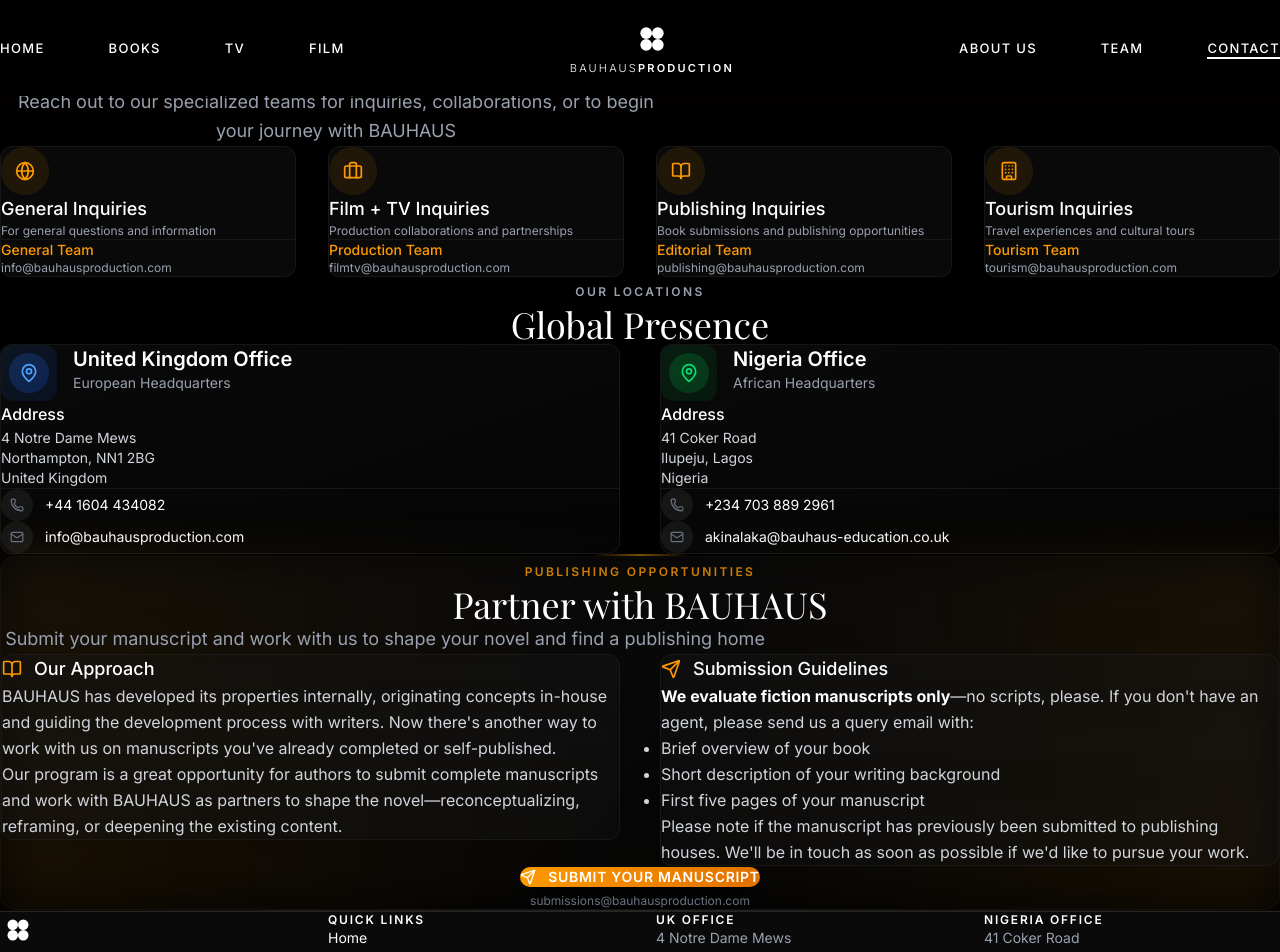
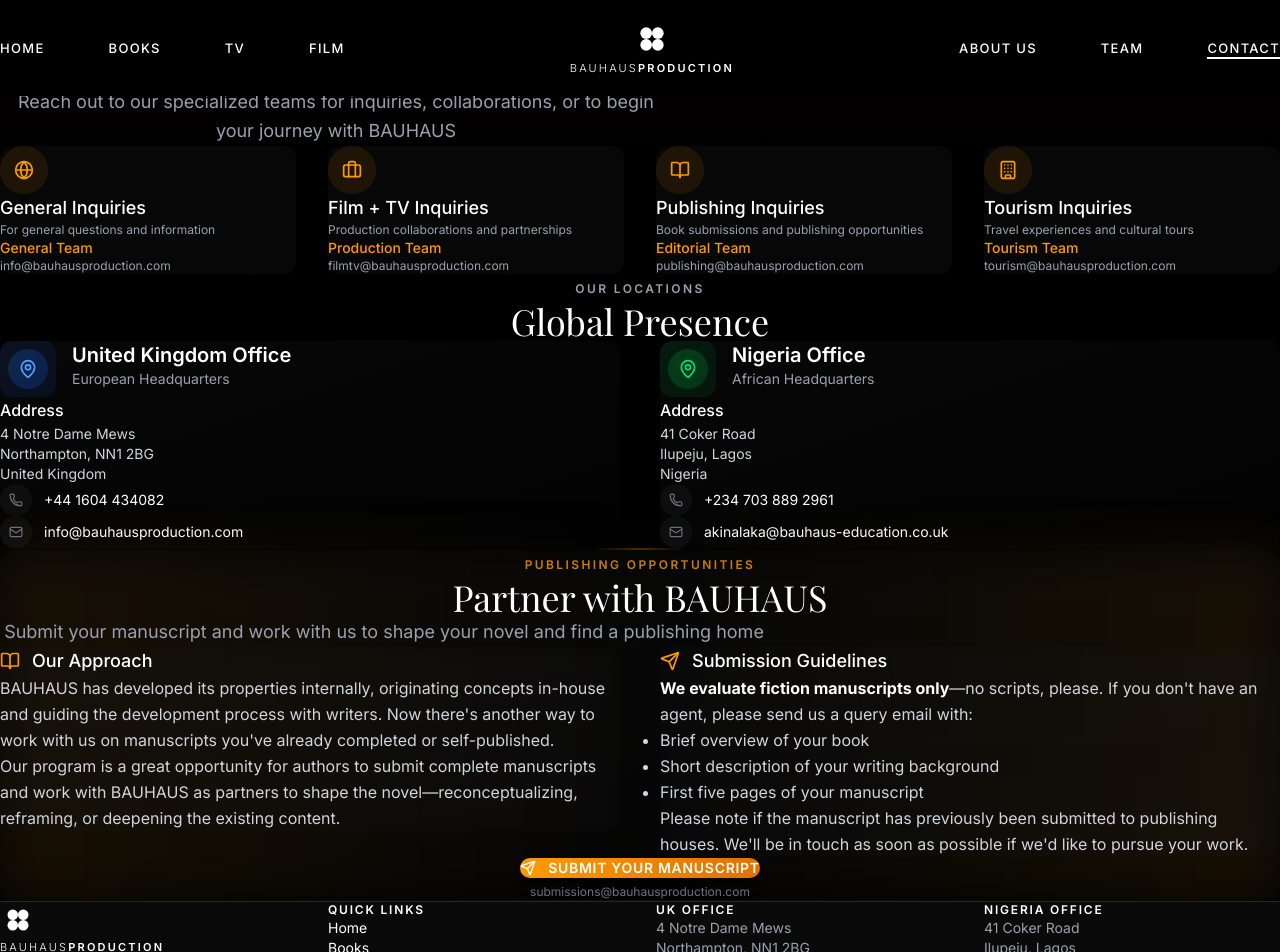
Before and after one commit to Phantom2006-dot/Alloycopysite, a React (Vite) app: page /contact in a window 1280 px wide. Shown: the top 952 px of the page. Built offline with nearby package versions, Linux system fonts and the light colour scheme; a web font is replaced by a local one.

Commit message:
Update Contact.jsx

```diff
--- a/src/pages/Contact.jsx
+++ b/src/pages/Contact.jsx
@@ -59,7 +59,7 @@
             </div>
           </div>
 
-          {/* Inquiry Cards Grid */}
+          {/* Inquiry Cards Grid - Borderless Design */}
           <div className="mb-16 md:mb-20 lg:mb-24">
             <div className="grid grid-cols-1 sm:grid-cols-2 lg:grid-cols-4 gap-6 lg:gap-8">
               {inquiryTypes.map((inquiry, index) => (
@@ -69,7 +69,7 @@
                   className="group relative"
                 >
                   <div className="absolute -inset-0.5 bg-gradient-to-r from-amber-500/20 to-transparent rounded-xl blur opacity-0 group-hover:opacity-100 transition-opacity duration-300" />
-                  <div className="relative bg-neutral-900/40 backdrop-blur-sm border border-neutral-800/50 rounded-xl p-6 md:p-8 hover:border-amber-500/30 transition-all duration-300 h-full flex flex-col">
+                  <div className="relative bg-neutral-900/30 backdrop-blur-sm rounded-xl p-6 md:p-8 hover:bg-neutral-900/50 transition-all duration-300 h-full flex flex-col group-hover:shadow-2xl group-hover:shadow-amber-900/20">
                     <div className="w-12 h-12 rounded-full bg-amber-500/10 flex items-center justify-center mb-4 md:mb-6 group-hover:bg-amber-500/20 transition-colors duration-300">
                       <div className="text-amber-500">
                         {inquiry.icon}
@@ -84,7 +84,7 @@
                       {inquiry.description}
                     </p>
 
-                    <div className="pt-4 mt-auto border-t border-neutral-800/50 group-hover:border-amber-500/20 transition-colors duration-300">
+                    <div className="pt-4 mt-auto">
                       <p className="text-amber-500 text-sm font-medium mb-1">
                         {inquiry.contact}
                       </p>
@@ -98,7 +98,7 @@
             </div>
           </div>
 
-          {/* Offices Section */}
+          {/* Offices Section - Borderless Design */}
           <div className="mb-16 md:mb-20 lg:mb-24">
             <div className="text-center mb-10 md:mb-12">
               <span className="inline-block text-xs font-semibold uppercase tracking-[0.2em] text-gray-400 mb-4">
@@ -112,8 +112,8 @@
             <div className="grid md:grid-cols-2 gap-8 lg:gap-10">
               {/* UK Office */}
               <div className="group relative">
-                <div className="absolute -inset-0.5 bg-gradient-to-r from-amber-500/10 to-blue-500/10 rounded-xl blur opacity-0 group-hover:opacity-100 transition-opacity duration-300" />
-                <div className="relative bg-gradient-to-br from-neutral-900/40 to-neutral-900/20 backdrop-blur-sm border border-neutral-800/50 rounded-xl p-8 md:p-10 hover:border-amber-500/20 transition-all duration-300">
+                <div className="absolute -inset-0.5 bg-gradient-to-r from-blue-500/10 to-blue-600/10 rounded-xl blur opacity-0 group-hover:opacity-100 transition-opacity duration-300" />
+                <div className="relative bg-gradient-to-br from-neutral-900/30 to-neutral-900/10 backdrop-blur-sm rounded-xl p-8 md:p-10 hover:bg-neutral-900/40 transition-all duration-300">
                   <div className="flex items-start gap-4 mb-8">
                     <div className="w-14 h-14 rounded-xl bg-gradient-to-br from-blue-500/10 to-blue-600/10 flex items-center justify-center flex-shrink-0">
                       <div className="w-10 h-10 rounded-full bg-gradient-to-br from-blue-500/20 to-blue-600/20 flex items-center justify-center">
@@ -134,12 +134,12 @@
                       <p className="text-sm">United Kingdom</p>
                     </div>
 
-                    <div className="space-y-3 pt-4 border-t border-neutral-800/50">
+                    <div className="space-y-3 pt-4">
                       <a
                         href="tel:+441604434082"
                         className="flex items-center gap-3 text-gray-400 hover:text-white transition-colors duration-200 group"
                       >
-                        <div className="w-8 h-8 rounded-full bg-neutral-800/50 flex items-center justify-center group-hover:bg-blue-500/20 transition-colors duration-200">
+                        <div className="w-8 h-8 rounded-full bg-neutral-800/30 flex items-center justify-center group-hover:bg-blue-500/20 transition-colors duration-200">
                           <Phone className="h-3.5 w-3.5 text-gray-500 group-hover:text-blue-400 transition-colors duration-200" />
                         </div>
                         <span className="text-sm">+44 1604 434082</span>
@@ -149,7 +149,7 @@
                         href="mailto:info@bauhausproduction.com"
                         className="flex items-center gap-3 text-gray-400 hover:text-white transition-colors duration-200 group"
                       >
-                        <div className="w-8 h-8 rounded-full bg-neutral-800/50 flex items-center justify-center group-hover:bg-amber-500/20 transition-colors duration-200">
+                        <div className="w-8 h-8 rounded-full bg-neutral-800/30 flex items-center justify-center group-hover:bg-amber-500/20 transition-colors duration-200">
                           <Mail className="h-3.5 w-3.5 text-gray-500 group-hover:text-amber-400 transition-colors duration-200" />
                         </div>
                         <span className="text-sm break-all">info@bauhausproduction.com</span>
@@ -161,8 +161,8 @@
 
               {/* Nigeria Office */}
               <div className="group relative">
-                <div className="absolute -inset-0.5 bg-gradient-to-r from-green-500/10 to-amber-500/10 rounded-xl blur opacity-0 group-hover:opacity-100 transition-opacity duration-300" />
-                <div className="relative bg-gradient-to-br from-neutral-900/40 to-neutral-900/20 backdrop-blur-sm border border-neutral-800/50 rounded-xl p-8 md:p-10 hover:border-green-500/20 transition-all duration-300">
+                <div className="absolute -inset-0.5 bg-gradient-to-r from-green-500/10 to-green-600/10 rounded-xl blur opacity-0 group-hover:opacity-100 transition-opacity duration-300" />
+                <div className="relative bg-gradient-to-br from-neutral-900/30 to-neutral-900/10 backdrop-blur-sm rounded-xl p-8 md:p-10 hover:bg-neutral-900/40 transition-all duration-300">
                   <div className="flex items-start gap-4 mb-8">
                     <div className="w-14 h-14 rounded-xl bg-gradient-to-br from-green-500/10 to-green-600/10 flex items-center justify-center flex-shrink-0">
                       <div className="w-10 h-10 rounded-full bg-gradient-to-br from-green-500/20 to-green-600/20 flex items-center justify-center">
@@ -183,12 +183,12 @@
                       <p className="text-sm">Nigeria</p>
                     </div>
 
-                    <div className="space-y-3 pt-4 border-t border-neutral-800/50">
+                    <div className="space-y-3 pt-4">
                       <a
                         href="tel:+2347038892961"
                         className="flex items-center gap-3 text-gray-400 hover:text-white transition-colors duration-200 group"
                       >
-                        <div className="w-8 h-8 rounded-full bg-neutral-800/50 flex items-center justify-center group-hover:bg-green-500/20 transition-colors duration-200">
+                        <div className="w-8 h-8 rounded-full bg-neutral-800/30 flex items-center justify-center group-hover:bg-green-500/20 transition-colors duration-200">
                           <Phone className="h-3.5 w-3.5 text-gray-500 group-hover:text-green-400 transition-colors duration-200" />
                         </div>
                         <span className="text-sm">+234 703 889 2961</span>
@@ -198,7 +198,7 @@
                         href="mailto:akinalaka@bauhaus-education.co.uk"
                         className="flex items-center gap-3 text-gray-400 hover:text-white transition-colors duration-200 group"
                       >
-                        <div className="w-8 h-8 rounded-full bg-neutral-800/50 flex items-center justify-center group-hover:bg-amber-500/20 transition-colors duration-200">
+                        <div className="w-8 h-8 rounded-full bg-neutral-800/30 flex items-center justify-center group-hover:bg-amber-500/20 transition-colors duration-200">
                           <Mail className="h-3.5 w-3.5 text-gray-500 group-hover:text-amber-400 transition-colors duration-200" />
                         </div>
                         <span className="text-sm break-all">akinalaka@bauhaus-education.co.uk</span>
@@ -212,13 +212,13 @@
 
           {/* Divider */}
           <div className="flex justify-center mb-12 md:mb-16 lg:mb-20">
-            <div className="w-24 h-0.5 bg-gradient-to-r from-transparent via-amber-500/50 to-transparent" />
+            <div className="w-24 h-0.5 bg-gradient-to-r from-transparent via-amber-500/30 to-transparent" />
           </div>
 
-          {/* Publishing Submission Section */}
+          {/* Publishing Submission Section - Borderless Design */}
           <div className="relative group">
             <div className="absolute -inset-0.5 bg-gradient-to-r from-amber-500/10 via-neutral-900/10 to-amber-500/10 rounded-2xl blur-xl group-hover:blur-2xl transition-all duration-500" />
-            <div className="relative bg-gradient-to-b from-neutral-900/30 to-neutral-900/10 backdrop-blur-sm border border-neutral-800/30 rounded-2xl p-8 md:p-12 lg:p-16 hover:border-amber-500/20 transition-all duration-300 overflow-hidden">
+            <div className="relative bg-gradient-to-b from-neutral-900/20 to-neutral-900/10 backdrop-blur-sm rounded-2xl p-8 md:p-12 lg:p-16 hover:bg-neutral-900/30 transition-all duration-300 overflow-hidden">
               {/* Background Pattern */}
               <div className="absolute inset-0 opacity-5">
                 <div className="absolute inset-0 bg-[radial-gradient(circle_at_30%_20%,rgba(251,191,36,0.1),transparent_50%)]" />
@@ -239,7 +239,7 @@
 
                 <div className="grid lg:grid-cols-2 gap-8 md:gap-10 mb-10 md:mb-12">
                   <div className="space-y-5 md:space-y-6">
-                    <div className="bg-neutral-900/30 backdrop-blur-sm rounded-xl p-6 border border-neutral-800/50">
+                    <div className="bg-neutral-900/20 backdrop-blur-sm rounded-xl p-6 hover:bg-neutral-900/30 transition-all duration-300">
                       <h3 className="text-white font-medium text-lg mb-4 flex items-center gap-3">
                         <BookOpen className="h-5 w-5 text-amber-500" />
                         Our Approach
@@ -256,7 +256,7 @@
                   </div>
 
                   <div className="space-y-5 md:space-y-6">
-                    <div className="bg-neutral-900/30 backdrop-blur-sm rounded-xl p-6 border border-neutral-800/50">
+                    <div className="bg-neutral-900/20 backdrop-blur-sm rounded-xl p-6 hover:bg-neutral-900/30 transition-all duration-300">
                       <h3 className="text-white font-medium text-lg mb-4 flex items-center gap-3">
                         <Send className="h-5 w-5 text-amber-500" />
                         Submission Guidelines
@@ -296,7 +296,7 @@
 
           {/* Bottom Divider */}
           <div className="mt-16 md:mt-20 lg:mt-24">
-            <div className="w-full h-px bg-gradient-to-r from-transparent via-neutral-800 to-transparent" />
+            <div className="w-full h-px bg-gradient-to-r from-transparent via-neutral-800/30 to-transparent" />
           </div>
         </div>
       </section>
```
